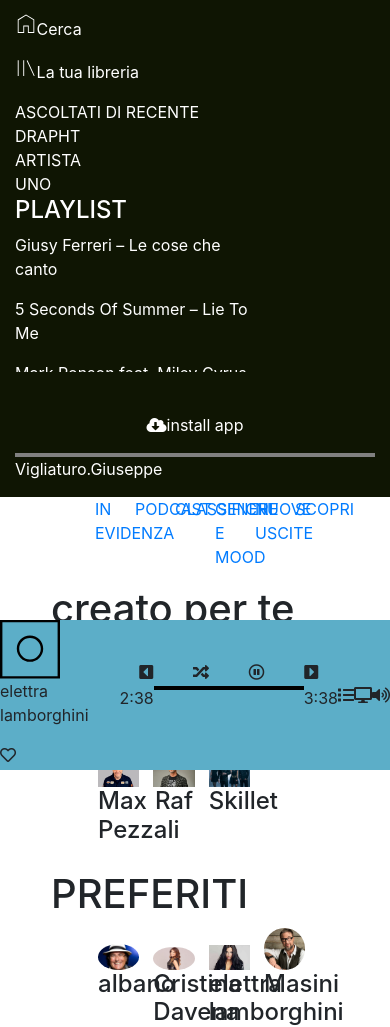
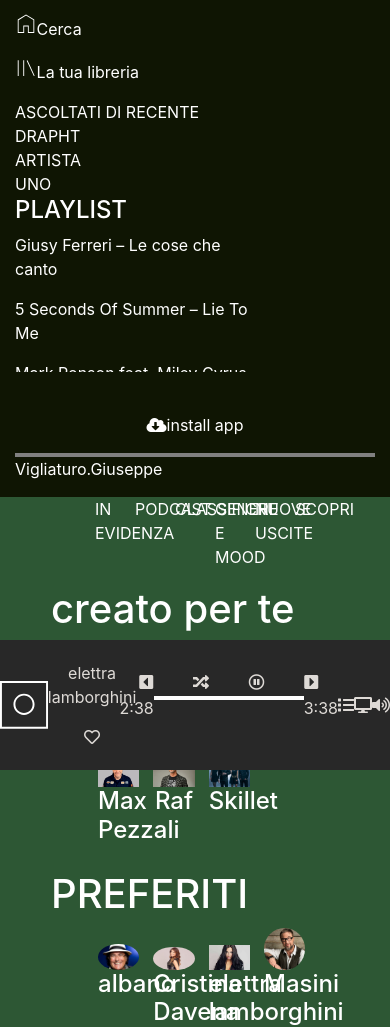
Before and after one commit to GiuseppeVigliaturo/html-css-spotifyweb, a plain HTML site: page index.html in a window 390 px wide. Shown: the part 74-1101 px from the top of the page. Drawn offline with nearby package versions, Linux system fonts and the light colour scheme.

Commit message:
no responsive

```diff
--- a/assets/css/style.css
+++ b/assets/css/style.css
@@ -35,6 +35,8 @@
 background-color: #0F1503;
 width: 100%;
 }
+
+
 
 .playlist ul{
   margin-left: -40px; /*debug*/
@@ -87,7 +89,7 @@ position: relative;
 transform: scale(3);
 display: block;
 background: rgba(208, 205, 196, 0.72);
-padding:15%;
+padding:20%;
 }
 
 
@@ -122,14 +124,21 @@ padding:15%;
 
 .brani{
 width: 100%;
-height: calc(100vh - 170px);
+height: calc(100vh - 130px);
 overflow-y: scroll;
 margin-bottom: 25px;
+color: white;
+
 }
 
 .brani ul li{
   list-style-type: none;
   width: calc(100% / 8);
+
+}
+.brani ul li a{
+  color: white;
+  text-decoration: none;
 }
 
 .wrapper{
@@ -165,18 +174,20 @@ filter: invert(1);
   position: fixed;
   left: 0;
   bottom: 0;
-  background-color: rgb(92, 174, 200);
+  background-color: #282828;
   display: flex;
   flex-direction: row;
   justify-content: space-between;
   width: 100%;
-  height: 150px;
+  height: 130px;
+
 }
 
 .play{
   display: flex;
   flex-direction: column;
   justify-content: center;
+  filter: invert(1);
 }
 
 .playtop{
@@ -190,8 +201,15 @@ filter: invert(1);
   display: flex;
   flex-direction: row;
 }
+
+.actualartist{
+  display: flex;
+  justify-content: flex-start;
+  align-items: center;
+  filter: invert(1);
+}
 .actualartist img{
-  width: 50%;
+  width: 40%;
 }
 .progressbar{
   min-width:150px ;
@@ -204,6 +222,7 @@ filter: invert(1);
   align-items:center;
   flex-basis: 10%;
   justify-content: space-around;
+  filter: invert(1);
 }
 
 /* classi per formattazione testo*/
@@ -211,3 +230,7 @@ filter: invert(1);
 .text-white{
   color: white;
 }
+
+.background-color-aqua{
+background-color: #2D5734;
+}
--- a/index.html
+++ b/index.html
@@ -95,12 +95,12 @@
           <!-- sezione 2  -->
 
 
-        <div class="col-sm-10">
+        <div class="col-sm-10 background-color-aqua">
 
           <section class="brani">
 
               <ul class="flex-container-row-menu">
-                <li> <a href="#">IN EVIDENZA</a> </li>
+                <li class="text-white"> <a href="#">IN EVIDENZA</a> </li>
                 <li><a href="#">PODCAST</a> </li>
                 <li><a href="#">CLASSIFICHE</a> </li>
                 <li><a href="#">GENERI E MOOD</a> </li>
@@ -245,9 +245,16 @@
             <section class="player">
 
               <div class="actualartist">
+
                 <img src="assets/img/svg9.svg" alt="">
-                <p>elettra lamborghini</p>
-                <i class="far fa-heart"></i>
+
+
+                <div class="text-center">
+                  <p>elettra lamborghini</p>
+                  <i class="far fa-heart"></i>
+                </div>
+
+
 
               </div>
 
```
